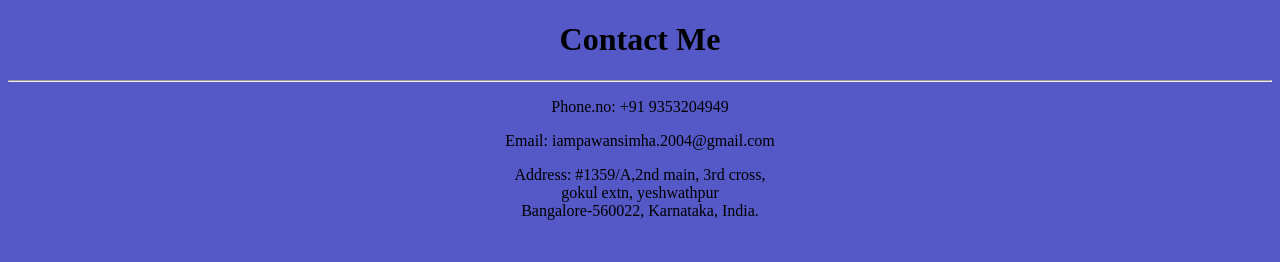
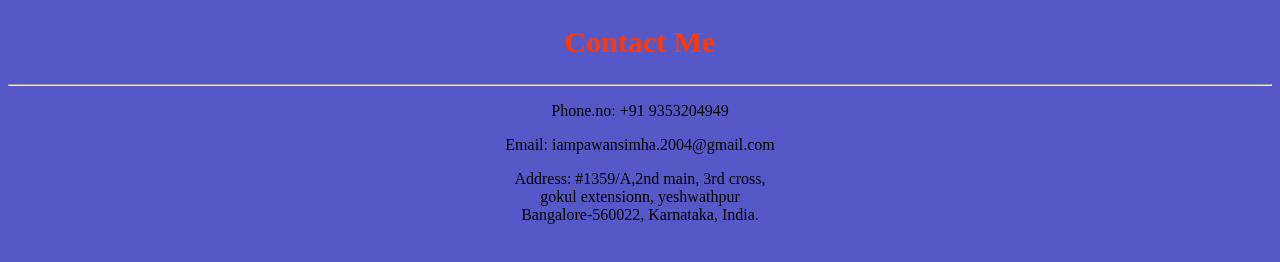
Before and after one commit to PAWANSIMHA/Pawan-Resume, a plain HTML site: page contact.html in a window 1280 px wide. Drawn offline with Linux system fonts and the light colour scheme.

Commit message:
Update contact.html

```diff
--- a/contact.html
+++ b/contact.html
@@ -5,12 +5,12 @@
     <link rel="Stylesheet" href="style.css"/>
   </head>
   <body style="text-align:center">
-    <h1>Contact Me</h1>
+    <h2 style="font-size:30px;">Contact Me</h2>
   <hr/>
     <p>Phone.no: +91 9353204949</p>
     <p><a draggable="true">Email: iampawansimha.2004@gmail.com</p>
     <p>Address:
-    #1359/A,2nd main, 3rd cross,<br/> gokul extn, yeshwathpur<br/>
+    #1359/A,2nd main, 3rd cross,<br/> gokul extensionn, yeshwathpur<br/>
     Bangalore-560022, Karnataka,
     India.<br/></p>
   </body>
```
